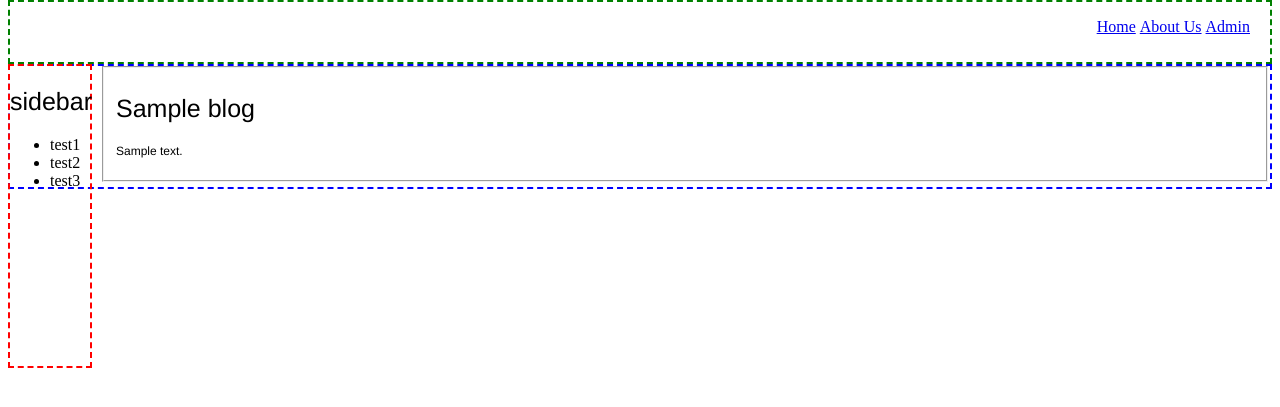
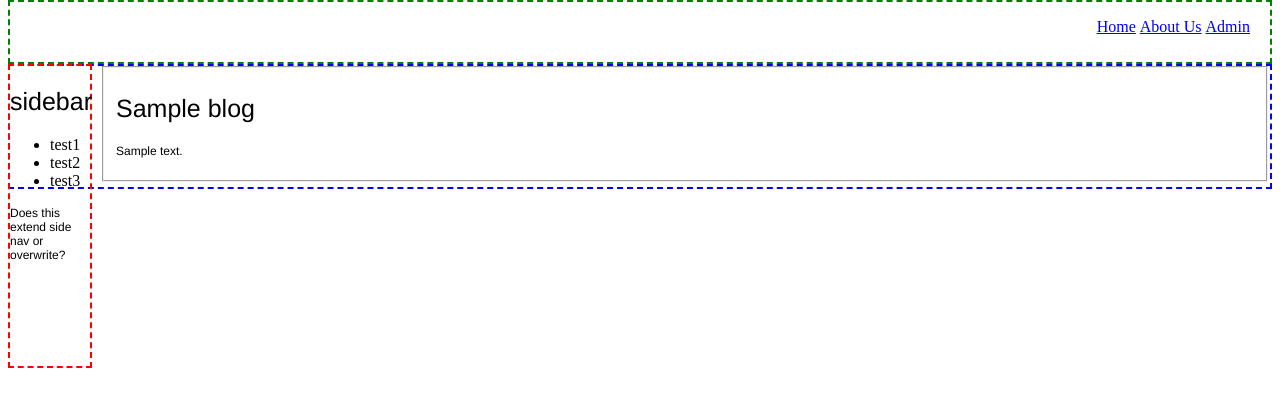
Before and after one commit to r3dshirt/blacksword, a Django app: template templates/home/index.html in a window 1280 px wide. Shown: the part 99-506 px from the top of the page. Run offline with Django 3.2, Linux system fonts and the light colour scheme; the template is opened without the code that fills it: most values are stand-ins (such as "Sample title", 1, 10 or a date in 2020).

Commit message:
attempt at extending sidebar navigation panel.

```diff
--- a/templates/home/index.html
+++ b/templates/home/index.html
@@ -1,4 +1,9 @@
 {% extends "base.html" %}
+
+{% block sidebar %}
+{{ block.super }}
+{% include "home/side-nav.html" %}
+{% endblock %}
 
 {% block content %}
 
--- /dev/null
+++ b/templates/home/side-nav.html
@@ -0,0 +1,8 @@
+
+{% block sidebar %}
+
+<p>
+Does this extend side nav or overwrite?
+</p>
+
+{% endblock %}
```
Also changed, not shown: blacksword.sqlite3, 1 other file.
